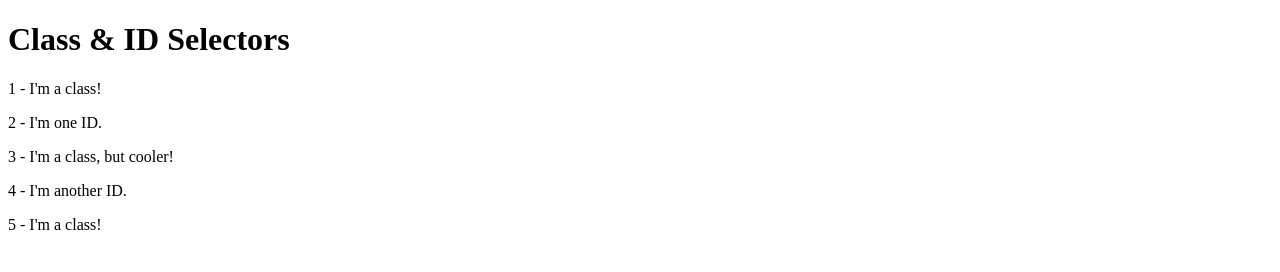
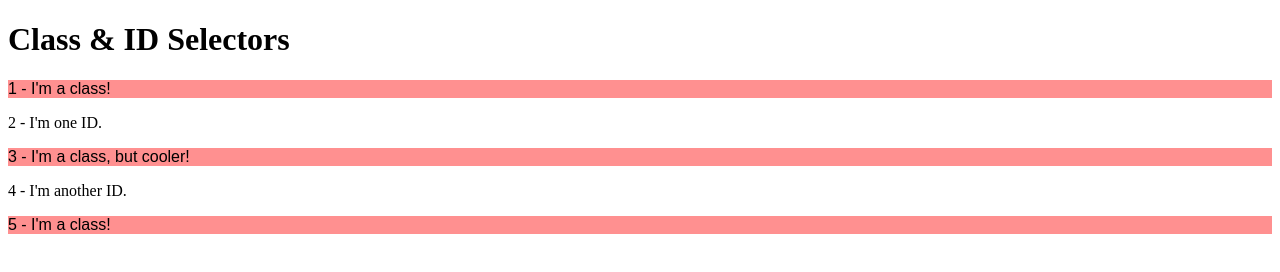
Before and after one commit to roaayala/the-foundations, a plain HTML site: page 006-intro-to-css/002-class-id-selectors/index.html in a window 1280 px wide. Drawn offline with Linux system fonts and the light colour scheme.

Commit message:
use :nth-of-type if the selected element position relative to other elements of the same type

```diff
--- a/006-intro-to-css/002-class-id-selectors/index.html
+++ b/006-intro-to-css/002-class-id-selectors/index.html
@@ -4,14 +4,22 @@
 		<meta charset="UTF-8" />
 		<meta name="viewport" content="width=device-width, initial-scale=1.0" />
 		<title>Class & ID Selectors</title>
-		<style></style>
+		<style>
+			.common-class {
+			}
+
+			.common-class:nth-of-type(odd) {
+				background-color: rgb(255, 144, 144);
+				font-family: sans-serif;
+			}
+		</style>
 	</head>
 	<body>
 		<h1>Class & ID Selectors</h1>
-		<p>1 - I'm a class!</p>
-		<p>2 - I'm one ID.</p>
-		<p>3 - I'm a class, but cooler!</p>
-		<p>4 - I'm another ID.</p>
-		<p>5 - I'm a class!</p>
+		<p class="common-class">1 - I'm a class!</p>
+		<p class="common-class" id="first">2 - I'm one ID.</p>
+		<p class="common-class">3 - I'm a class, but cooler!</p>
+		<p class="common-class" id="second">4 - I'm another ID.</p>
+		<p class="common-class">5 - I'm a class!</p>
 	</body>
 </html>
```
